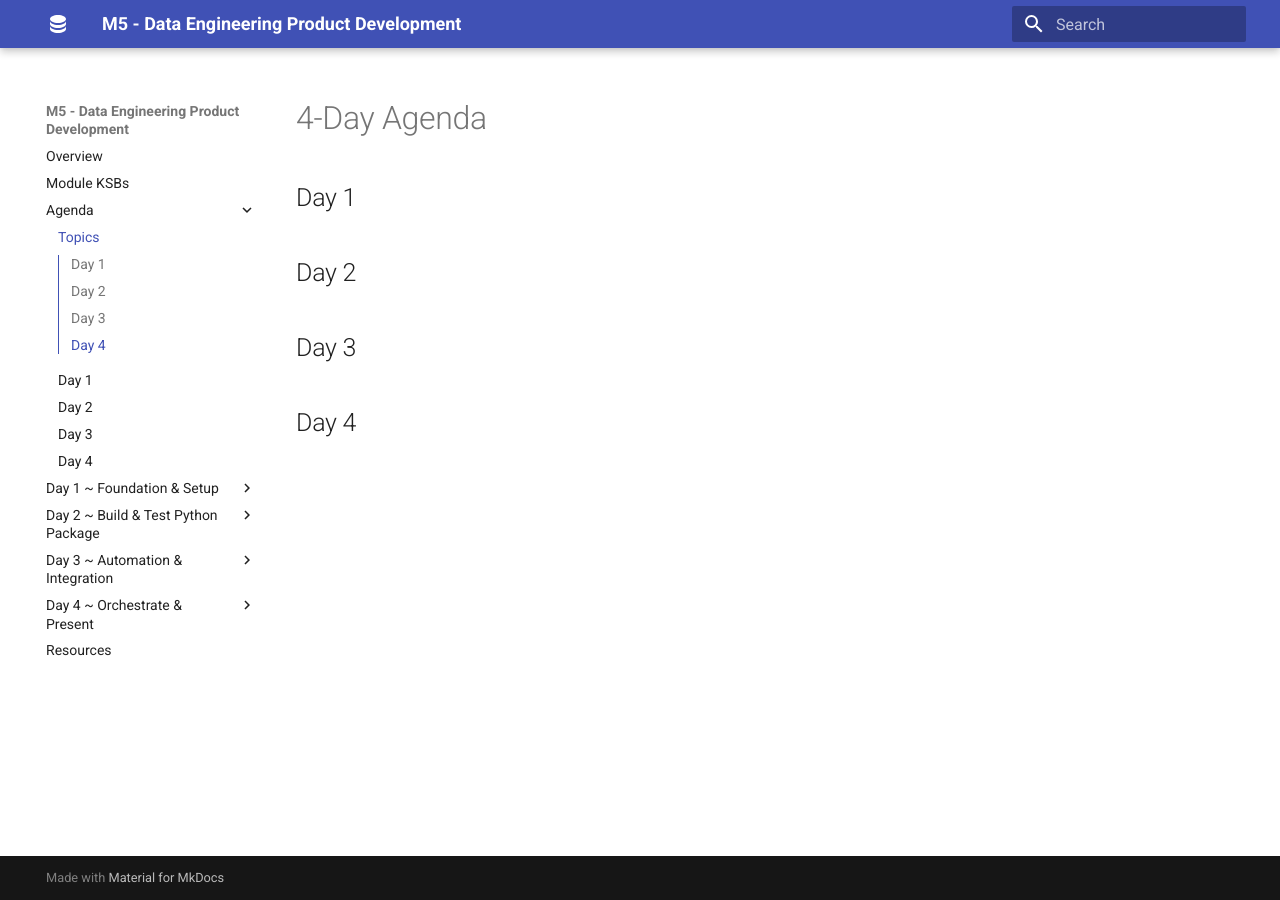
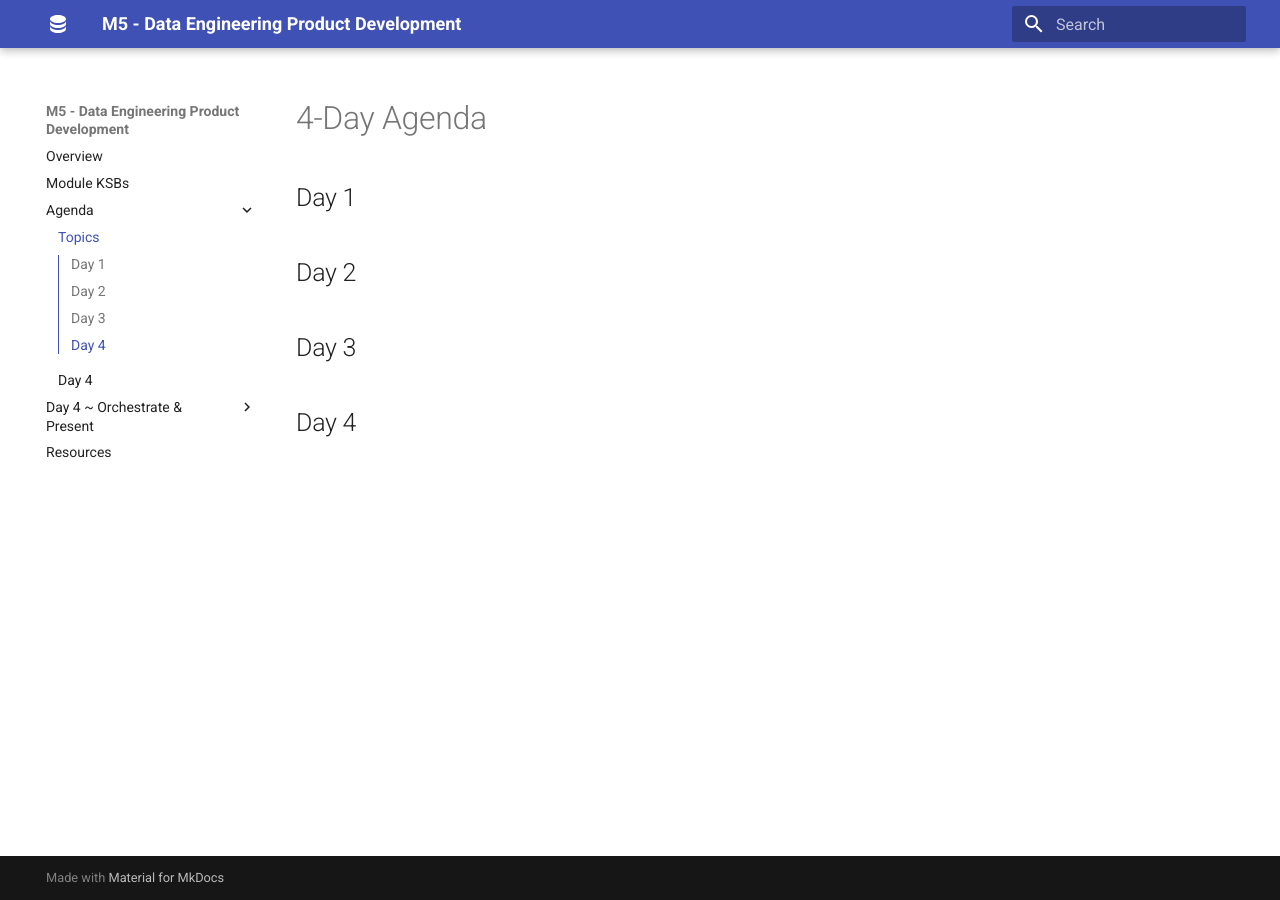
Before and after one commit to qaalabs/DE5M5, an MkDocs documentation site: the page built from docs/agenda/index.md, in a window 1280 px wide. Built offline with MkDocs 1.6.1 and Material for MkDocs 9.7.7, drawn with Linux system fonts in a browser that asks for light colours; some of the changed lines change nothing that is shown.

Commit message:
Auto commit by uthisha

```diff
--- a/mkdocs.yml
+++ b/mkdocs.yml
@@ -10,51 +10,7 @@
 
   - Agenda:
     - Topics: agenda/index.md
-    - Day 1: agenda/day1.md
-    - Day 2: agenda/day2.md
-    - Day 3: agenda/day3.md
     - Day 4: agenda/day4.md
-
-  - "Day 1 ~ Foundation & Setup":
-    - "Library Pipeline Scenario": day1/scenario.md
-    - "Library Pipeline Sample Data": day1/sample-data.md
-    - "Your Mission": day1/your-mission.md
-    - "Creating Architecture Diagrams": day1/create-diagram.md
-    - "Design your pipeline architecture": day1/design-pipeline.md
-    - "Writeup Architecture Decision Record": day1/adr.md
-    - "Create a GitHub repository": day1/create-repo.md
-    - "Introduce GitHub Projects": day1/create-project.md
-    - "Set up Kanban Board": day1/project-tasks.md
-    - "Local development": day1/clone-repo.md
-    - "Create local development env": day1/dev-environment.md
-    - "Write first Python code": day1/write-code.md
-
-  - "Day 2 ~ Build & Test Python Package":
-    - "🖥️ VM Setup + LOD Setup": labs/22-python-setup.md
-    - "Run Commands to see Status": labs/yardstick.md
-    - "Explain function - Data Ingestion": day2/ingestion.md
-    - "Run Commands to see Status": labs/yardstick.md
-    - "Explain function - Data Cleaning": day2/cleaning.md
-    - "Write function - Data Cleaning": day2/cleaning-enhancements.md
-    - "Validation Function": day2/validation.md
-    - "Python Testing": day2/python-testing.md
-    - "Write unit tests": day2/cleaning-tests.md
-    - "Python Test Coverage": day2/coverage.md
-    - "Achieve 70% Coverage": day2/coverage-goal.md
-    - "Explain Linting": day2/linting.md
-    - "Fix All Linting Issues": day2/linting-fixes.md
-    - "Run Commands to see Status": labs/yardstick.md
-
-  - "Day 3 ~ Automation & Integration":
-    - "GitHub Actions": day3/github-actions.md
-    - "GitHub Actions ~ Trigger Workflow": day3/github-workflow.md
-    - "Explore GitHub History & Logs": day3/github-explore.md
-    - "Run the Pipeline Runner": day3/pipeline-runner.md
-    - "Create Database in SSMS": day3/ssms.md
-    - "Start the QA Fabric Playground": labs/fabric-setup.md
-    - "01 Create Fabric Lakehouse": labs/32-lakehouse.md
-    - "Run pipeline in MS Fabric": labs/33-library-pipeline.md
-    - "Create Gold Layer Table": labs/33-library-pipeline.md
 
   - "Day 4 ~ Orchestrate & Present":
     - "Start QA MS Fabric Platform": labs/fabric-setup.md
```
